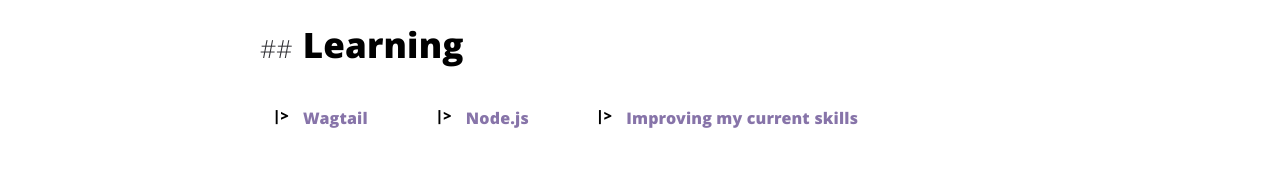
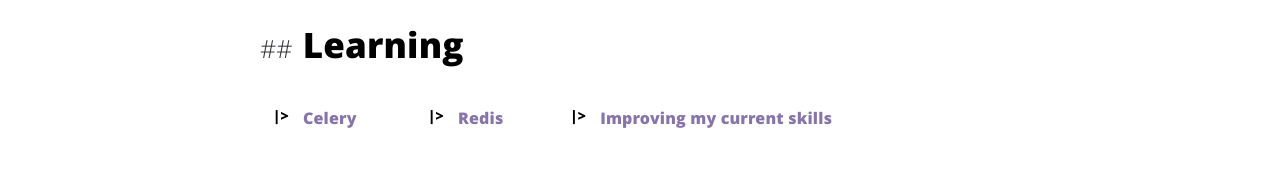
Before and after one commit to anapauladsmendes/anapauladsmendes.github.io, a Jekyll site: the page built from about.html, in a window 1280 px wide. Shown: the part 1181-1368 px from the top of the page. Built offline with Jekyll 4.4.1, drawn with Linux system fonts in a browser that asks for light colours.

Commit message:
Update about.html

```diff
--- a/about.html
+++ b/about.html
@@ -77,8 +77,8 @@
 		<table>
 		  <tbody>
 		    <tr>
-		      <td><li><p>Wagtail</p></li></td>
-					<td><li><p>Node.js</p></li></td>
+		      <td><li><p>Celery</p></li></td>
+					<td><li><p>Redis</p></li></td>
 					<td><li><p>Improving my current skills</p></li></td>
 		    </tr>
 		  </tbody>
```
